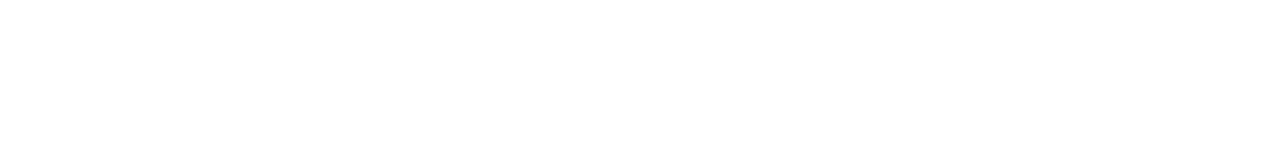
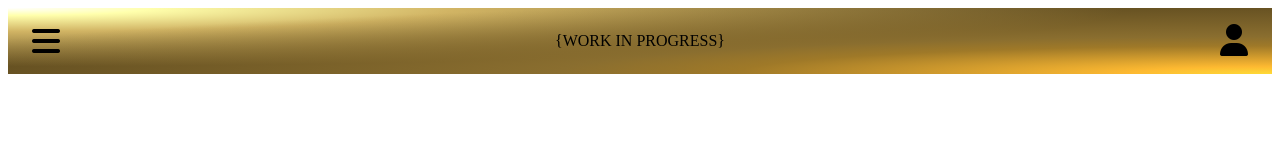
Before and after one commit to ChronoDragon/Coursework, a plain HTML site: page New_Graphs/scatter.html in a window 1280 px wide. Drawn offline with Linux system fonts and the light colour scheme.

Commit message:
Made every Graph file accessible from site

```diff
--- /dev/null
+++ b/New_Graphs/Bar_Graph.css
@@ -0,0 +1,36 @@
+.ribbon {
+    position: sticky;
+    top: 0;
+    padding: 1.5rem;
+    background: radial-gradient(ellipse farthest-corner at right bottom, #FEDB37 0%, #FDB931 8%, #9f7928 30%, #8A6E2F 40%, transparent 80%), radial-gradient(ellipse farthest-corner at left top, #FFFFFF 0%, #FFFFAC 8%, #D1B464 25%, #5d4a1f 62.5%, #5d4a1f 100%);
+    display: flex;
+    justify-content: space-between;
+    align-items: center;
+    flex-direction: row-reverse;
+}
+
+.fa-user {
+    cursor: pointer;
+}
+
+.fa-bars {
+    cursor: pointer;
+}
+
+a:link {
+    color: black;
+    text-decoration-line: none;
+}
+
+a:visited {
+    color: black;
+}
+
+a:hover {
+    cursor: pointer;
+    color: black;
+}
+
+a:active{
+    color: black;
+}
--- a/New_Graphs/Bar_Graph.html
+++ b/New_Graphs/Bar_Graph.html
@@ -0,0 +1,22 @@
+<!DOCTYPE html>
+<html lang="en-gb">
+<head>
+    <meta charset="utf-8">
+    <meta name="viewport" content="width=device-width, initial-scale=1">
+    <link rel="stylesheet" type="text/css" href="Bar_Graph.css">
+    <title>New Bar Graph</title>
+    <script src=""></script>
+    <script src="https://kit.fontawesome.com/40b00c5319.js" crossorigin="anonymous"></script>
+    <!--The previous line was used to import icons from a website called fontawesome.com [INTERNET REQUIRED]-->
+</head>
+
+<body>
+    <div class="ribbon">
+        <a class="login_nav" href="login.html"><i class="fa-solid fa-user fa-2xl"></i></a>
+        {WORK IN PROGRESS}
+        <i class="fa-solid fa-bars fa-2xl"></i>
+        <!--The first and third of these lines are icons taken from fontawesome.com [INTERNET REQUIRED]-->
+    </div>
+
+</body>
+</html>
--- /dev/null
+++ b/New_Graphs/box_plot.css
@@ -0,0 +1,36 @@
+.ribbon {
+    position: sticky;
+    top: 0;
+    padding: 1.5rem;
+    background: radial-gradient(ellipse farthest-corner at right bottom, #FEDB37 0%, #FDB931 8%, #9f7928 30%, #8A6E2F 40%, transparent 80%), radial-gradient(ellipse farthest-corner at left top, #FFFFFF 0%, #FFFFAC 8%, #D1B464 25%, #5d4a1f 62.5%, #5d4a1f 100%);
+    display: flex;
+    justify-content: space-between;
+    align-items: center;
+    flex-direction: row-reverse;
+}
+
+.fa-user {
+    cursor: pointer;
+}
+
+.fa-bars {
+    cursor: pointer;
+}
+
+a:link {
+    color: black;
+    text-decoration-line: none;
+}
+
+a:visited {
+    color: black;
+}
+
+a:hover {
+    cursor: pointer;
+    color: black;
+}
+
+a:active{
+    color: black;
+}
--- /dev/null
+++ b/New_Graphs/function.css
@@ -0,0 +1,36 @@
+.ribbon {
+    position: sticky;
+    top: 0;
+    padding: 1.5rem;
+    background: radial-gradient(ellipse farthest-corner at right bottom, #FEDB37 0%, #FDB931 8%, #9f7928 30%, #8A6E2F 40%, transparent 80%), radial-gradient(ellipse farthest-corner at left top, #FFFFFF 0%, #FFFFAC 8%, #D1B464 25%, #5d4a1f 62.5%, #5d4a1f 100%);
+    display: flex;
+    justify-content: space-between;
+    align-items: center;
+    flex-direction: row-reverse;
+}
+
+.fa-user {
+    cursor: pointer;
+}
+
+.fa-bars {
+    cursor: pointer;
+}
+
+a:link {
+    color: black;
+    text-decoration-line: none;
+}
+
+a:visited {
+    color: black;
+}
+
+a:hover {
+    cursor: pointer;
+    color: black;
+}
+
+a:active{
+    color: black;
+}
--- /dev/null
+++ b/New_Graphs/histogram.css
@@ -0,0 +1,36 @@
+.ribbon {
+    position: sticky;
+    top: 0;
+    padding: 1.5rem;
+    background: radial-gradient(ellipse farthest-corner at right bottom, #FEDB37 0%, #FDB931 8%, #9f7928 30%, #8A6E2F 40%, transparent 80%), radial-gradient(ellipse farthest-corner at left top, #FFFFFF 0%, #FFFFAC 8%, #D1B464 25%, #5d4a1f 62.5%, #5d4a1f 100%);
+    display: flex;
+    justify-content: space-between;
+    align-items: center;
+    flex-direction: row-reverse;
+}
+
+.fa-user {
+    cursor: pointer;
+}
+
+.fa-bars {
+    cursor: pointer;
+}
+
+a:link {
+    color: black;
+    text-decoration-line: none;
+}
+
+a:visited {
+    color: black;
+}
+
+a:hover {
+    cursor: pointer;
+    color: black;
+}
+
+a:active{
+    color: black;
+}
--- /dev/null
+++ b/New_Graphs/line_graph.css
@@ -0,0 +1,36 @@
+.ribbon {
+    position: sticky;
+    top: 0;
+    padding: 1.5rem;
+    background: radial-gradient(ellipse farthest-corner at right bottom, #FEDB37 0%, #FDB931 8%, #9f7928 30%, #8A6E2F 40%, transparent 80%), radial-gradient(ellipse farthest-corner at left top, #FFFFFF 0%, #FFFFAC 8%, #D1B464 25%, #5d4a1f 62.5%, #5d4a1f 100%);
+    display: flex;
+    justify-content: space-between;
+    align-items: center;
+    flex-direction: row-reverse;
+}
+
+.fa-user {
+    cursor: pointer;
+}
+
+.fa-bars {
+    cursor: pointer;
+}
+
+a:link {
+    color: black;
+    text-decoration-line: none;
+}
+
+a:visited {
+    color: black;
+}
+
+a:hover {
+    cursor: pointer;
+    color: black;
+}
+
+a:active{
+    color: black;
+}
--- /dev/null
+++ b/New_Graphs/pie_chart.css
@@ -0,0 +1,36 @@
+.ribbon {
+    position: sticky;
+    top: 0;
+    padding: 1.5rem;
+    background: radial-gradient(ellipse farthest-corner at right bottom, #FEDB37 0%, #FDB931 8%, #9f7928 30%, #8A6E2F 40%, transparent 80%), radial-gradient(ellipse farthest-corner at left top, #FFFFFF 0%, #FFFFAC 8%, #D1B464 25%, #5d4a1f 62.5%, #5d4a1f 100%);
+    display: flex;
+    justify-content: space-between;
+    align-items: center;
+    flex-direction: row-reverse;
+}
+
+.fa-user {
+    cursor: pointer;
+}
+
+.fa-bars {
+    cursor: pointer;
+}
+
+a:link {
+    color: black;
+    text-decoration-line: none;
+}
+
+a:visited {
+    color: black;
+}
+
+a:hover {
+    cursor: pointer;
+    color: black;
+}
+
+a:active{
+    color: black;
+}
--- /dev/null
+++ b/New_Graphs/scatter.css
@@ -0,0 +1,36 @@
+.ribbon {
+    position: sticky;
+    top: 0;
+    padding: 1.5rem;
+    background: radial-gradient(ellipse farthest-corner at right bottom, #FEDB37 0%, #FDB931 8%, #9f7928 30%, #8A6E2F 40%, transparent 80%), radial-gradient(ellipse farthest-corner at left top, #FFFFFF 0%, #FFFFAC 8%, #D1B464 25%, #5d4a1f 62.5%, #5d4a1f 100%);
+    display: flex;
+    justify-content: space-between;
+    align-items: center;
+    flex-direction: row-reverse;
+}
+
+.fa-user {
+    cursor: pointer;
+}
+
+.fa-bars {
+    cursor: pointer;
+}
+
+a:link {
+    color: black;
+    text-decoration-line: none;
+}
+
+a:visited {
+    color: black;
+}
+
+a:hover {
+    cursor: pointer;
+    color: black;
+}
+
+a:active{
+    color: black;
+}
--- a/New_Graphs/scatter.html
+++ b/New_Graphs/scatter.html
@@ -0,0 +1,22 @@
+<!DOCTYPE html>
+<html lang="en-gb">
+<head>
+    <meta charset="utf-8">
+    <meta name="viewport" content="width=device-width, initial-scale=1">
+    <link rel="stylesheet" type="text/css" href="scatter.css">
+    <title>New Scatter Graph</title>
+    <script src=""></script>
+    <script src="https://kit.fontawesome.com/40b00c5319.js" crossorigin="anonymous"></script>
+    <!--The previous line was used to import icons from a website called fontawesome.com [INTERNET REQUIRED]-->
+</head>
+
+<body>
+    <div class="ribbon">
+        <a class="login_nav" href="login.html"><i class="fa-solid fa-user fa-2xl"></i></a>
+        {WORK IN PROGRESS}
+        <i class="fa-solid fa-bars fa-2xl"></i>
+        <!--The first and third of these lines are icons taken from fontawesome.com [INTERNET REQUIRED]-->
+    </div>
+
+</body>
+</html>
--- /dev/null
+++ b/New_Graphs/waterfall.css
@@ -0,0 +1,36 @@
+.ribbon {
+    position: sticky;
+    top: 0;
+    padding: 1.5rem;
+    background: radial-gradient(ellipse farthest-corner at right bottom, #FEDB37 0%, #FDB931 8%, #9f7928 30%, #8A6E2F 40%, transparent 80%), radial-gradient(ellipse farthest-corner at left top, #FFFFFF 0%, #FFFFAC 8%, #D1B464 25%, #5d4a1f 62.5%, #5d4a1f 100%);
+    display: flex;
+    justify-content: space-between;
+    align-items: center;
+    flex-direction: row-reverse;
+}
+
+.fa-user {
+    cursor: pointer;
+}
+
+.fa-bars {
+    cursor: pointer;
+}
+
+a:link {
+    color: black;
+    text-decoration-line: none;
+}
+
+a:visited {
+    color: black;
+}
+
+a:hover {
+    cursor: pointer;
+    color: black;
+}
+
+a:active{
+    color: black;
+}
```
Also changed, not shown: New_Graphs/box_plot.html (+22 -0 lines), New_Graphs/function.html (+22 -0 lines), New_Graphs/histogram.html (+22 -0 lines), New_Graphs/line_graph.html (+22 -0 lines), New_Graphs/pie_chart.html (+22 -0 lines), New_Graphs/waterfall.html (+22 -0 lines), index.html (+8 -8 lines).
